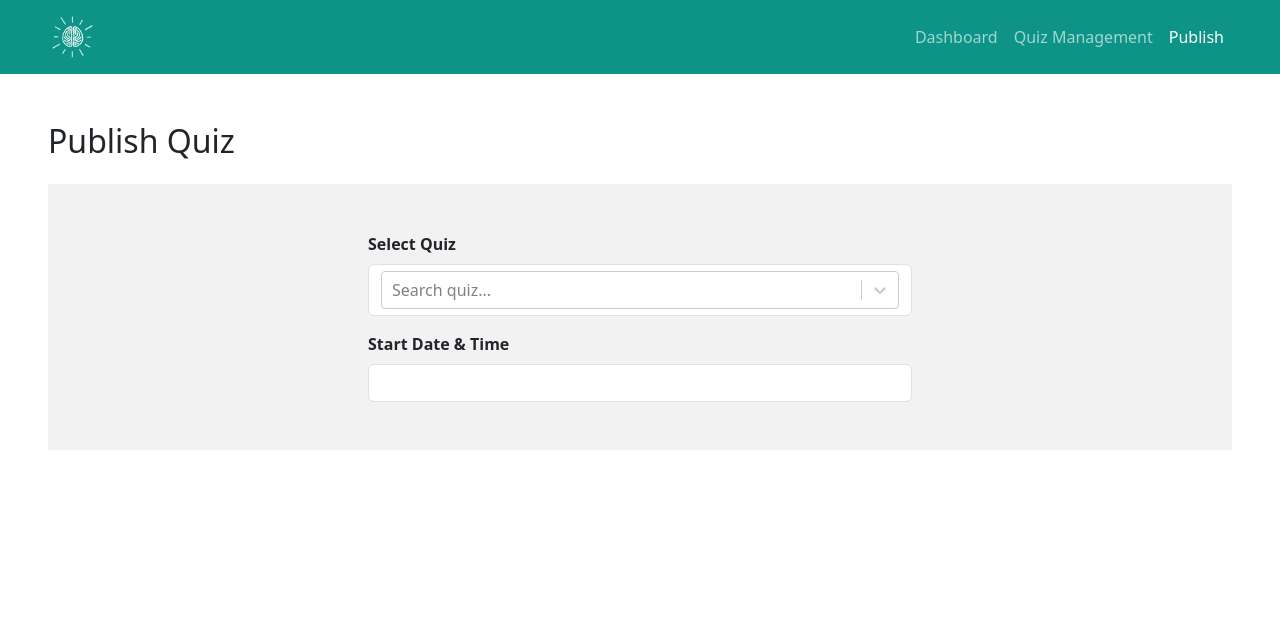
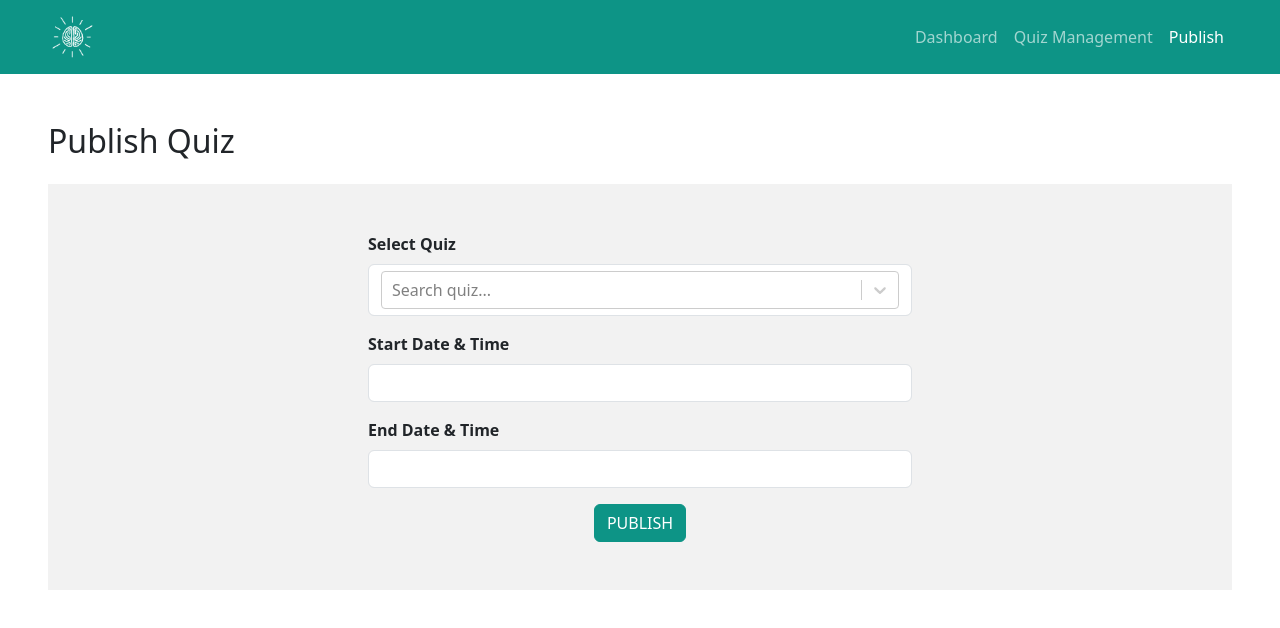
Before and after one commit to roja-cherry/innovator_quiz, a React (Vite) app: page /admin/publish in a window 1280 px wide. Shown: the top 628 px of the page. Built offline with nearby package versions, Linux system fonts and the light colour scheme.

Commit message:
endstartdatetime

```diff
--- a/src/pages/admin/publish/Publish.jsx
+++ b/src/pages/admin/publish/Publish.jsx
@@ -63,6 +63,26 @@ export const Publish = () => {
               showTimeSelect
             />
           </div>
+          <div>
+            <div className="mt-3">
+              <label htmlFor="" className="form-label">
+                End Date & Time
+              </label>
+            </div>
+            <DatePicker
+              name="start-date-time"
+              selected={startDateTime}
+              onChange={(date) => console.log(date)}
+              dateFormat="MMMM d, yyyy h:mm aa"
+              className="form-control w-100"
+              showTimeSelect
+            />
+            <div className="text-center">
+              <button className="btn btn-primary mt-3" type="submit">
+                PUBLISH
+              </button>
+            </div>
+          </div>
         </form>
       </div>
     </section>
```
